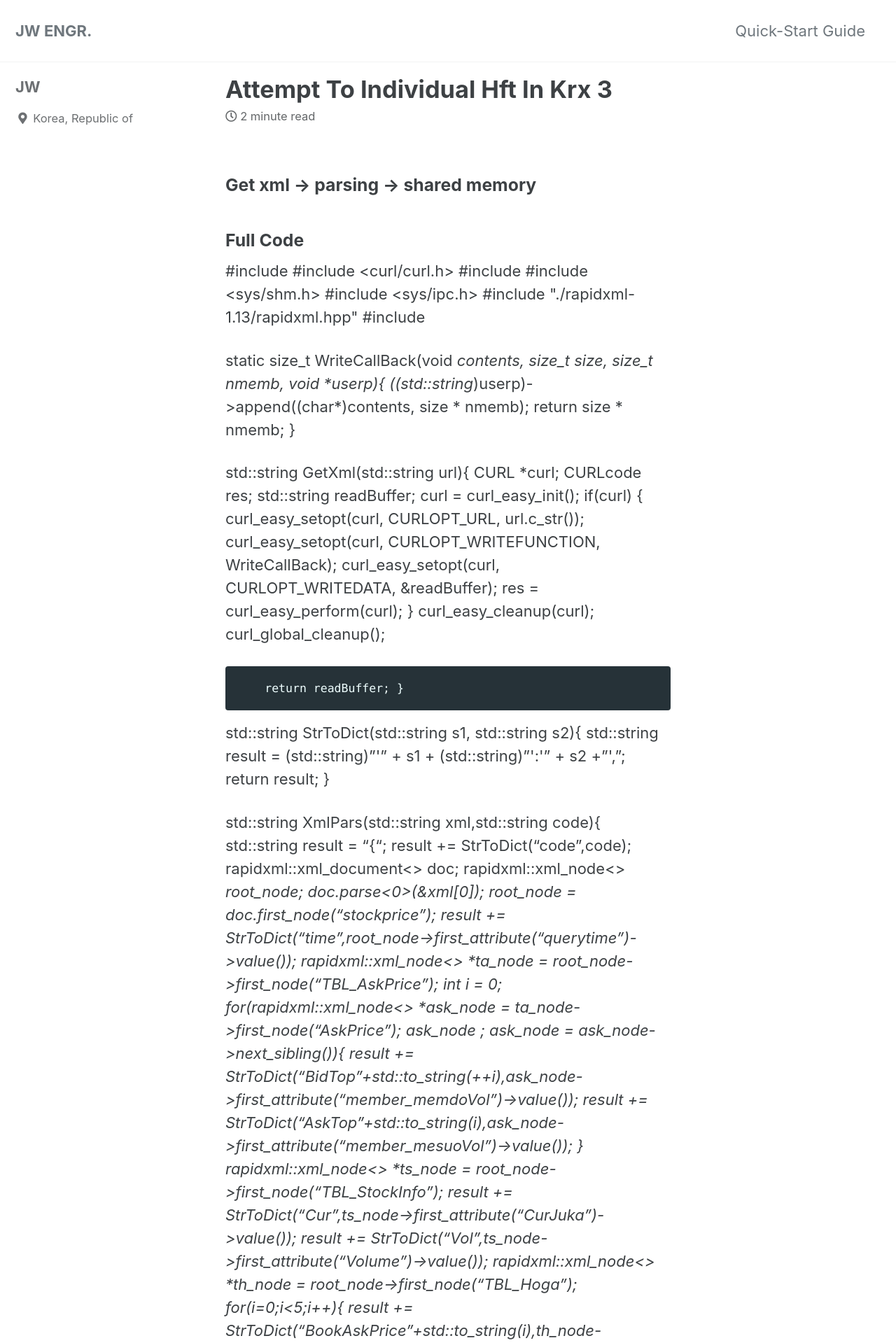
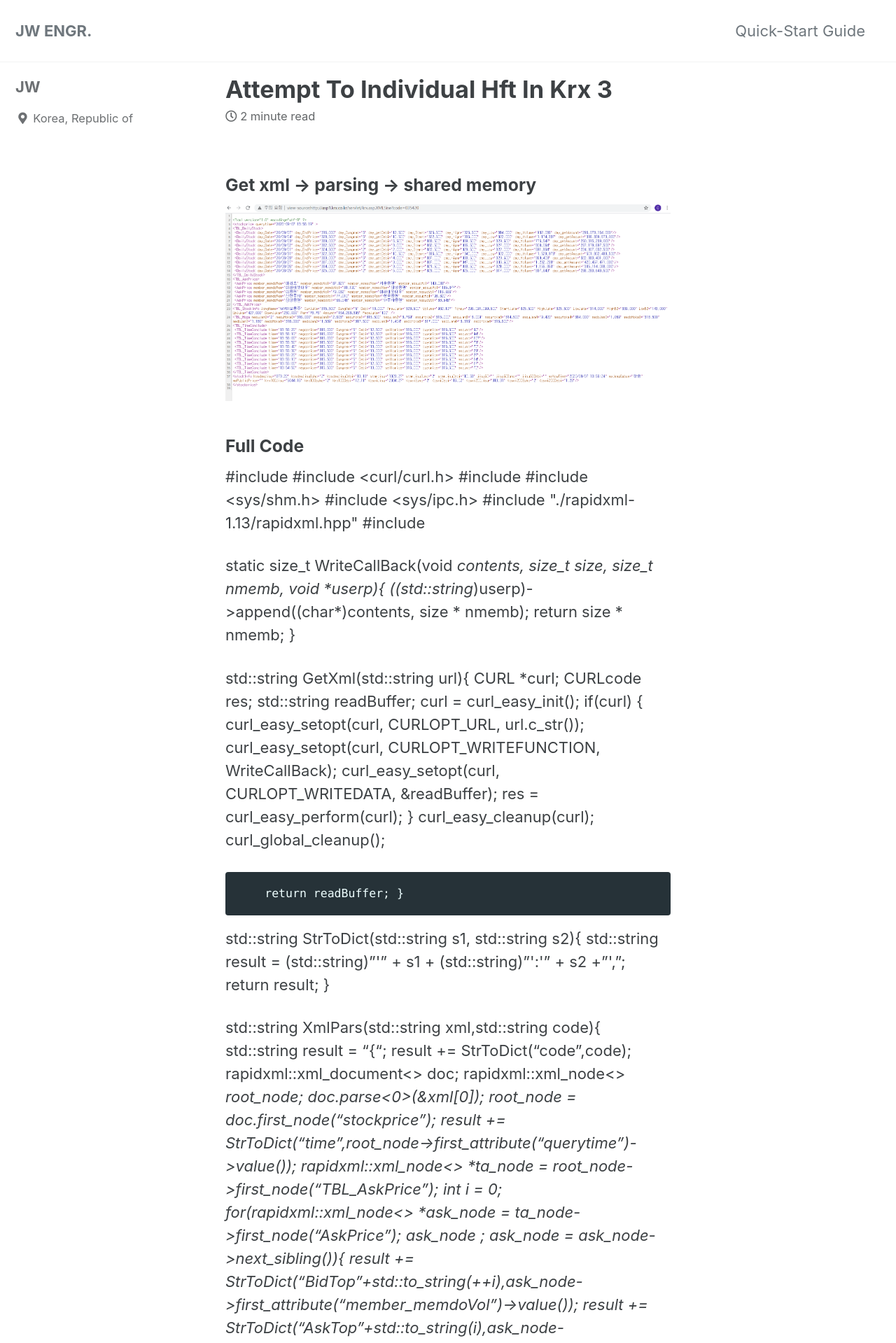
Before and after one commit to jwengr/jwenger.github.io, a Jekyll site: the page built from _posts/2020-09-07-attempt-to-individual-hft-in-krx-3.md, in a window 1280 px wide. Shown: the top 1919 px of the page at 70% size. Built offline with Jekyll 4.4.1, drawn with Linux system fonts in a browser that asks for light colours; cached includes are drawn as plain includes.

Commit message:
Update 2020-09-07-attempt-to-individual-hft-in-krx-3.md

```diff
--- a/_posts/2020-09-07-attempt-to-individual-hft-in-krx-3.md
+++ b/_posts/2020-09-07-attempt-to-individual-hft-in-krx-3.md
@@ -2,6 +2,7 @@
 published: true
 ---
 ### Get xml -> parsing -> shared memory
+![xmlexample](/assets/img/xmlexample.png)
 
 ### Full Code
 #include <iostream>
```
